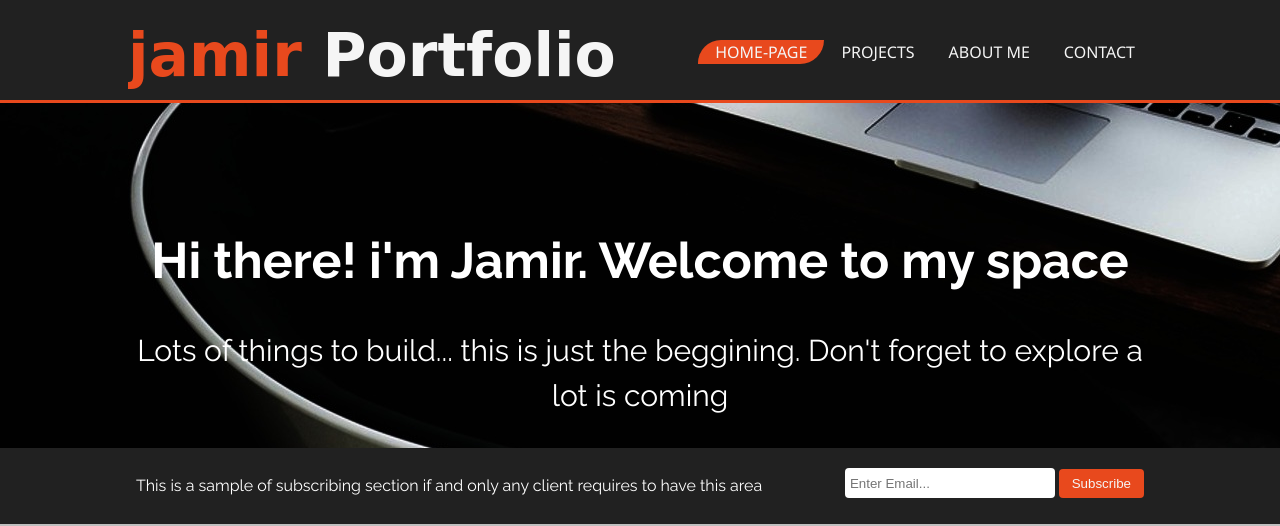
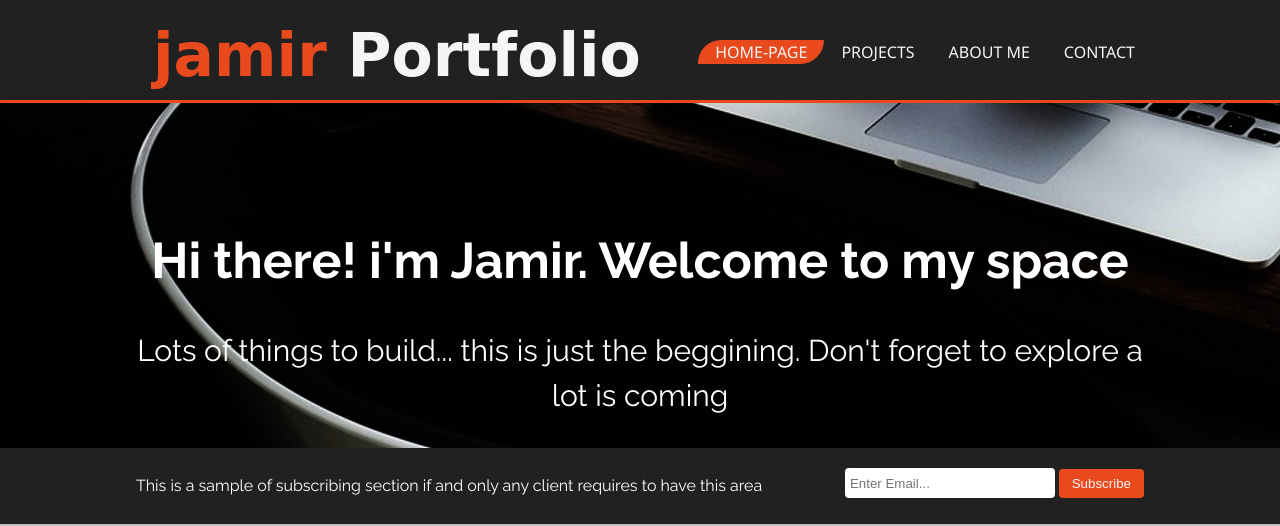
Before and after one commit to jamir-24/jamir, a plain HTML site: page index.html in a window 1280 px wide. Shown: the top 526 px of the page. Drawn offline with Linux system fonts and the light colour scheme; a web font is replaced by a local one.

Commit message:
Update port-1.css

```diff
--- a/css/port-1.css
+++ b/css/port-1.css
@@ -83,6 +83,7 @@ header #brand {
     float: left;
     font-size: 30px;
     margin-top: -20px;
+    padding-left: 25px;
 
 
 }
```
